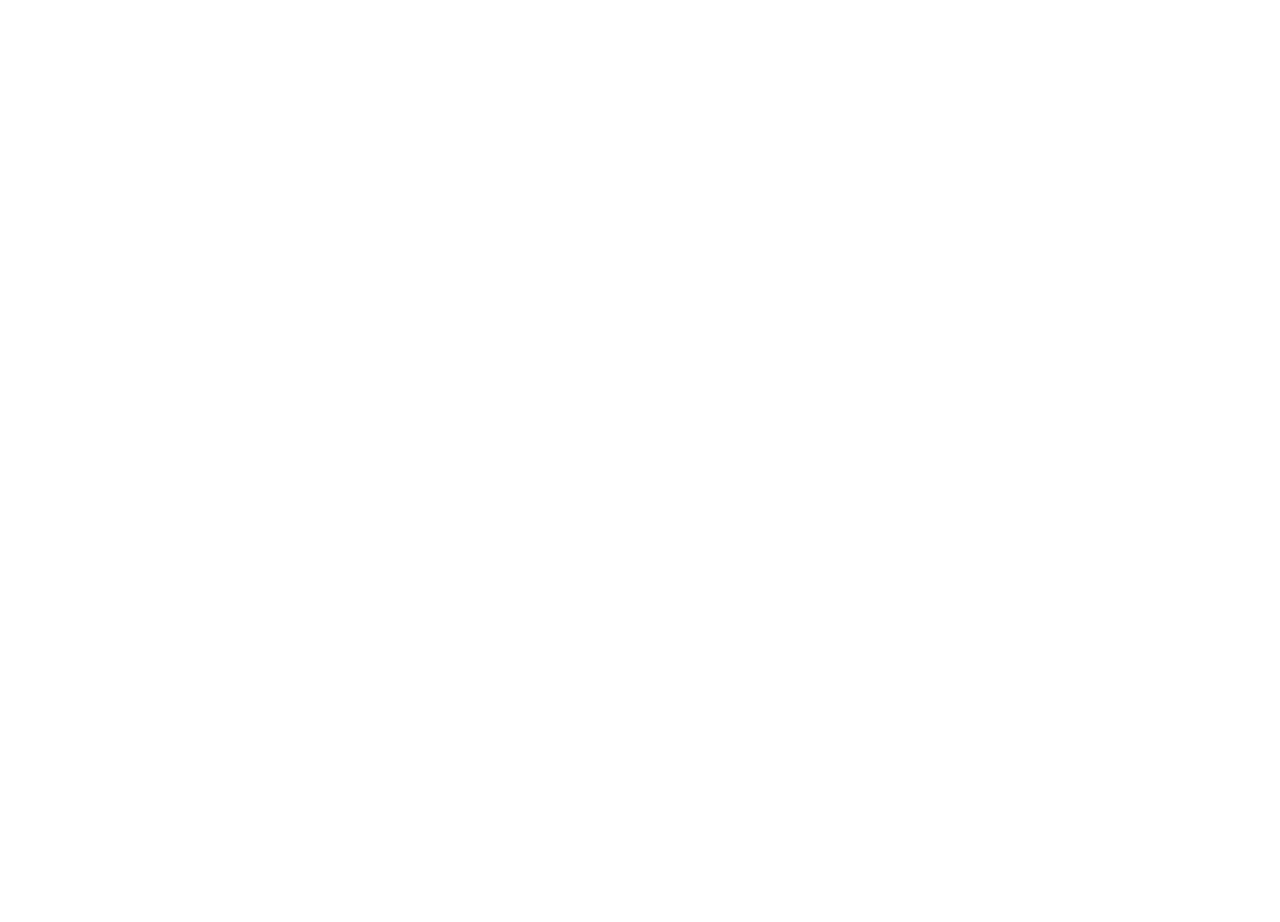
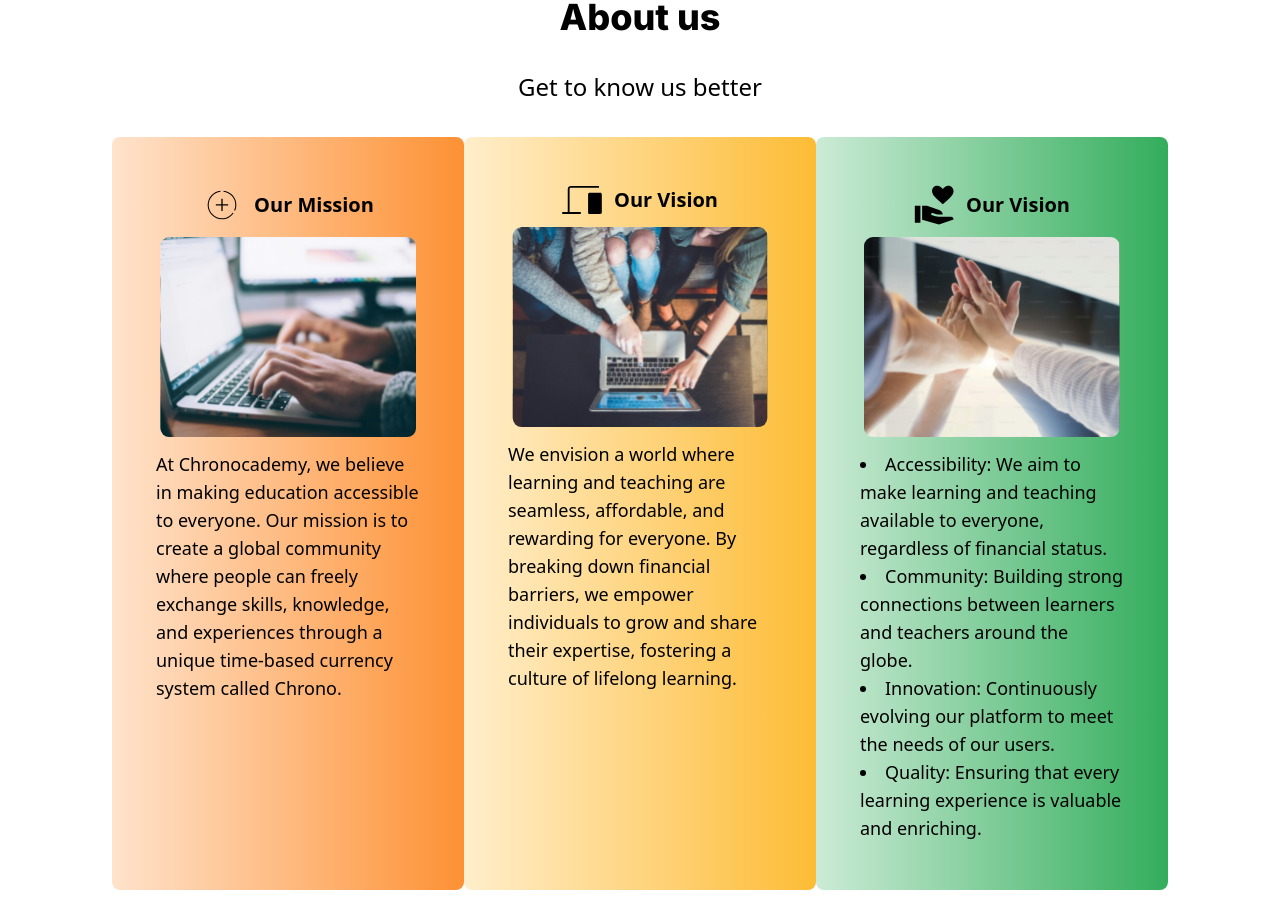
Before and after one commit to juaninicolai/chronocademy, a Next.js app: page / in a window 1280 px wide. Shown: the part 2080-3002 px from the top of the page. Before the commit the page ends 2045 px from the top, so only its background shows below. Built offline with nearby package versions, Linux system fonts and the light colour scheme.

Commit message:
Add AboutUs.tsx component

```diff
--- /dev/null
+++ b/app/components/AboutUs.tsx
@@ -0,0 +1,55 @@
+import Image from "next/image";
+import React from "react";
+
+export default function AboutUs() {
+    return (
+        <div className={"px-28 py-4"}>
+        <div className={"text-center"}>
+            <h1 className={"font-inter text-4xl text-secondary-black-500 py-4 text-center font-extrabold"}>About us</h1>
+            <h2 className="font-roboto text-h2 py-4 text-center">Get to know us better</h2>
+        </div>
+        <div className={"flex justify-around py-4"}>
+            <div
+                className={`flex flex-col gap-3 p-12 px-11 flex-1 items-center rounded-lg bg-gradient-to-r from-primary-orange-100 to-primary-orange-400 w-full max-w-sm`}>
+                <div className={"flex items-center gap-3"}>
+                    <Image src={"/earn_chrono.svg"} alt={"our mission icon"} width={40} height={40}/>
+                    <p id={"box-title"} className={"text-xl font-bold"}>Our Mission</p>
+                </div>
+                <Image src={"/about_us.svg"} alt={"our mission image"} width={256} height={200}/>
+                <p id={"box-body"} className={"text-lg"}>At Chronocademy, we believe in making education accessible
+                    to everyone. Our mission is to create a global community where people can freely exchange
+                    skills, knowledge, and experiences through a unique time-based currency system called
+                    Chrono.</p>
+            </div>
+            <div
+                className={`flex flex-col gap-3 p-12 px-11 flex-1 items-center rounded-lg bg-gradient-to-r from-secondary-yellow-100 to-secondary-yellow-400 w-full max-w-sm`}>
+                <div className={"flex items-center gap-3"}>
+                    <Image src={"/devices.svg"} alt={"devices icon"} width={40} height={40}/>
+                    <p id={"box-title"} className={"text-xl font-bold"}>Our Vision</p>
+                </div>
+                <Image src={"/our_vision.svg"} alt={"devices image"} width={256} height={200}/>
+                <p id={"box-body"} className={"text-lg"}>We envision a world where learning and teaching are
+                    seamless, affordable, and rewarding for everyone. By breaking down financial barriers, we
+                    empower individuals to grow and share their expertise, fostering a culture of lifelong
+                    learning.</p>
+            </div>
+            <div
+                className={`flex flex-col gap-3 p-12 px-11 flex-1 items-center rounded-lg bg-gradient-to-r from-primary-green-100 to-primary-green-400 w-full max-w-sm`}>
+                <div className={"flex items-center gap-3"}>
+                    <Image src={"/our_values.svg"} alt={"our values icon"} width={40} height={40}/>
+                    <p id={"box-title"} className={"text-xl font-bold"}>Our Vision</p>
+                </div>
+                <Image src={"/our_values_image.svg"} alt={"our values image"} width={256} height={200}/>
+                <p id={"box-body"} className={"text-lg"}>
+                    <li>Accessibility: We aim to make learning and teaching available to everyone, regardless of
+                        financial status.
+                    </li>
+                    <li>Community: Building strong connections between learners and teachers around the globe.</li>
+                    <li>Innovation: Continuously evolving our platform to meet the needs of our users.</li>
+                    <li>Quality: Ensuring that every learning experience is valuable and enriching.</li>
+                </p>
+            </div>
+        </div>
+    </div>
+    );
+}
--- a/app/layout.tsx
+++ b/app/layout.tsx
@@ -7,6 +7,7 @@
 import HowItWorks from "@/app/components/HowItWorks";
 import { Inter, Roboto } from 'next/font/google';
 import FAQs from "@/app/components/FAQs";
+import AboutUs from "@/app/components/AboutUs";
 
 export const metadata: Metadata = {
     title: "Chronocademy",
@@ -36,6 +37,7 @@
             <FeatureList/>
             <HowItWorks/>
             <FAQs/>
+            <AboutUs/>
         </body>
         </html>
     );
```
